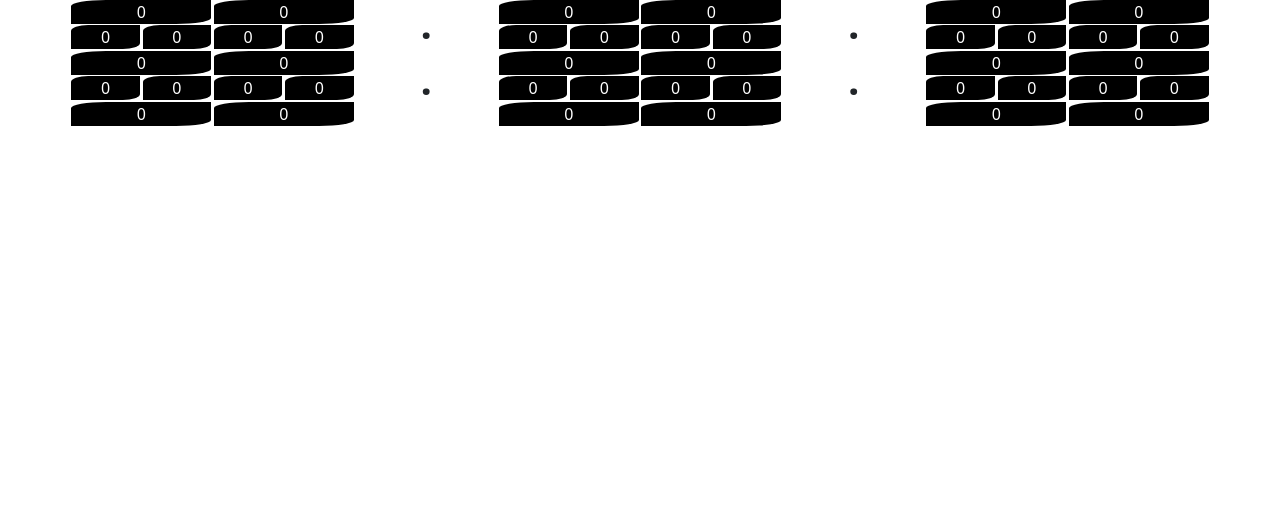
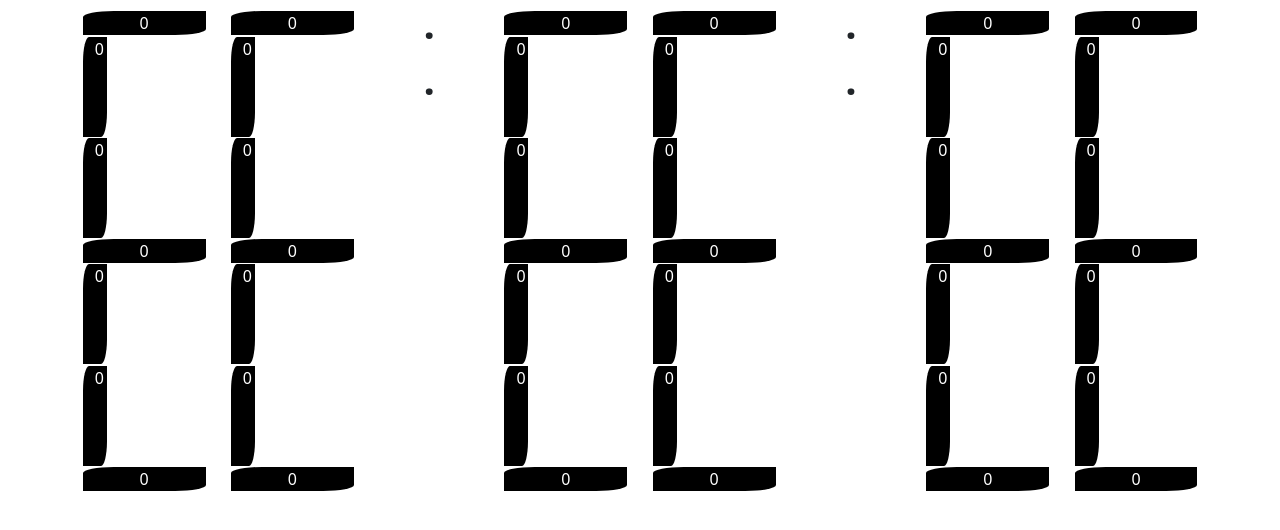
Before and after one commit to mike881205/digital_clock, a React (Create React App) app: page / in a window 1280 px wide. Shown: the top 530 px of the page. Built offline with nearby package versions, Linux system fonts and the light colour scheme.

Commit message:
updated styling. Added react memo to clock component

```diff
--- a/src/App.js
+++ b/src/App.js
@@ -1,10 +1,20 @@
+import { useState } from "react";
 import './App.css';
 import Clock from './components/Clock';
 
 const App = () => {
+
+  const [hours, setHours] = useState([0, 0])
+  const [mins, setMins] = useState([0, 0])
+  const [secs, setSecs] = useState([0, 0])
+
   return (
     <div className="App">
-      <Clock />
+      <Clock
+        hours={hours}
+        mins={mins}
+        secs={secs}
+      />
     </div>
   );
 }
--- a/src/components/Clock/index.js
+++ b/src/components/Clock/index.js
@@ -2,12 +2,7 @@ import React, { useState } from "react";
 import { Container, Row, Col } from "react-bootstrap";
 import NumBox from "../NumBox";
 
-const Clock = () => {
-
-    const [hours, setHours] = useState([0, 0])
-    const [mins, setMins] = useState([0, 0])
-    const [secs, setSecs] = useState([0, 0])
-
+const Clock = React.memo(({ hours, mins, secs }) => {
     return (
         <div className="clockDiv">
             <Container>
@@ -35,6 +30,6 @@ const Clock = () => {
             </Container>
         </div>
     );
-};
+});
 
 export default Clock;
--- a/src/components/NumBox/index.js
+++ b/src/components/NumBox/index.js
@@ -5,20 +5,22 @@ import './style.css'
 const NumBox = ({ num }) => {
 
     return (
-        <Col>
+        <Col style={{margin: '1%'}}>
             <Row >
                 <Col className="horizontal">{num}</Col>
             </Row>
             <Row >
-                <Col className="vertical">{num}</Col>
-                <Col className="vertical">{num}</Col>
+                <Col className="vertical" xs={1}>{num}</Col>
+                <Col xs={7}></Col>
+                <Col className="vertical" xs={1}>{num}</Col>
             </Row>
             <Row >
                 <Col className="horizontal">{num}</Col>
             </Row>
             <Row >
-                <Col className="vertical">{num}</Col>
-                <Col className="vertical">{num}</Col>
+                <Col className="vertical" xs={1}>{num}</Col>
+                <Col xs={7}></Col>
+                <Col className="vertical" xs={1}>{num}</Col>
             </Row>
             <Row >
                 <Col className="horizontal">{num}</Col>
--- a/src/components/NumBox/style.css
+++ b/src/components/NumBox/style.css
@@ -12,4 +12,5 @@
     border-top-left-radius: 25%;
     border-bottom-right-radius: 25%;
     margin: 1%;
+    height: 100px;
 }
```
